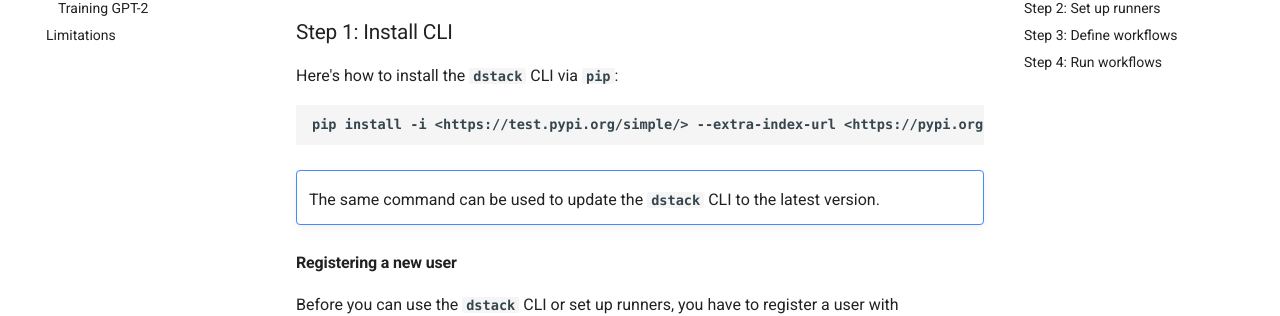
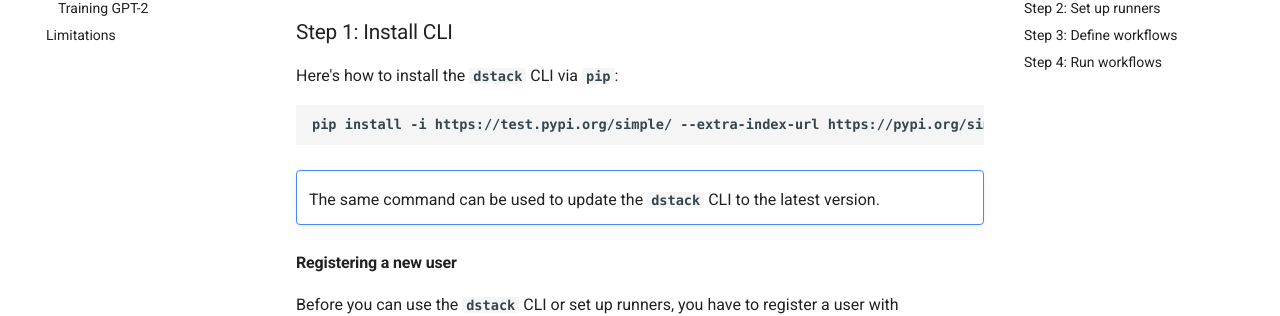
Before and after one commit to dstackai/dstack.github.io, an MkDocs documentation site: the page built from docs/index.md, in a window 1280 px wide and 900 px high, scrolled down 1011 px. Shown: the part 144-460 px from the top of the window. Built offline with MkDocs 1.6.1 and Material for MkDocs 9.7.7, drawn with Linux system fonts in a browser that asks for light colours; comment, search, counter and statistics services are not loaded.

````diff
--- a/docs/index.md
+++ b/docs/index.md
@@ -38,7 +38,7 @@ it assigns each job to one of the available runners. Since the workflow that you
 Here's how to install the `dstack` CLI via `pip`:
 
 ```bash
-pip install -i <https://test.pypi.org/simple/> --extra-index-url <https://pypi.org/simple> dstack -U
+pip install -i https://test.pypi.org/simple/ --extra-index-url https://pypi.org/simple dstack -U
 ```
 
 !!! note ""
````
Also changed, not shown: docs/gpt-2.md (+1 -1 lines).
